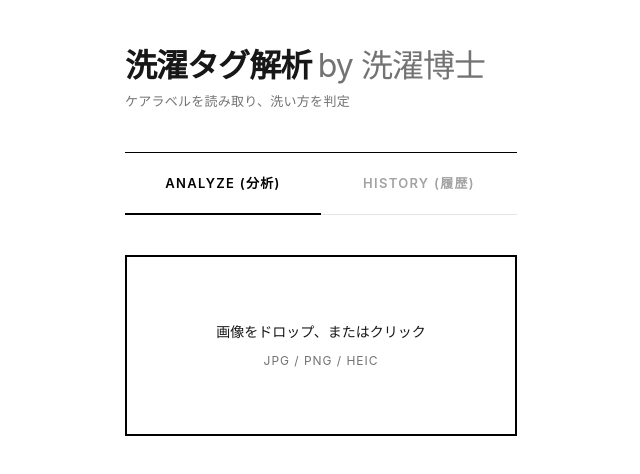
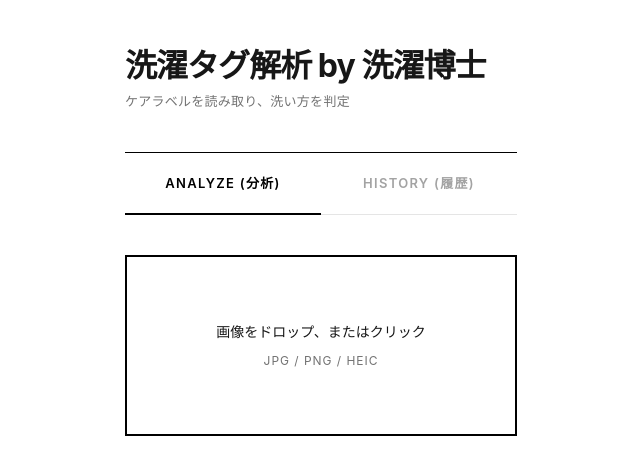
Before and after one commit to yusukec-sudo/washing-machine, a Next.js app: page / in a window 1280 px wide. Shown: the top 474 px of the page, without its empty margins (319-959 px from the left). Built offline with nearby package versions, Linux system fonts and the light colour scheme.

Commit message:
Make by 洗濯博士 same style as title

```diff
--- a/src/app/globals.css
+++ b/src/app/globals.css
@@ -67,8 +67,7 @@ body {
 }
 
 .by-hakase {
-  font-weight: 400;
-  color: var(--gray-500);
+  font-weight: 700;
 }
 
 .site-subtitle {
```
